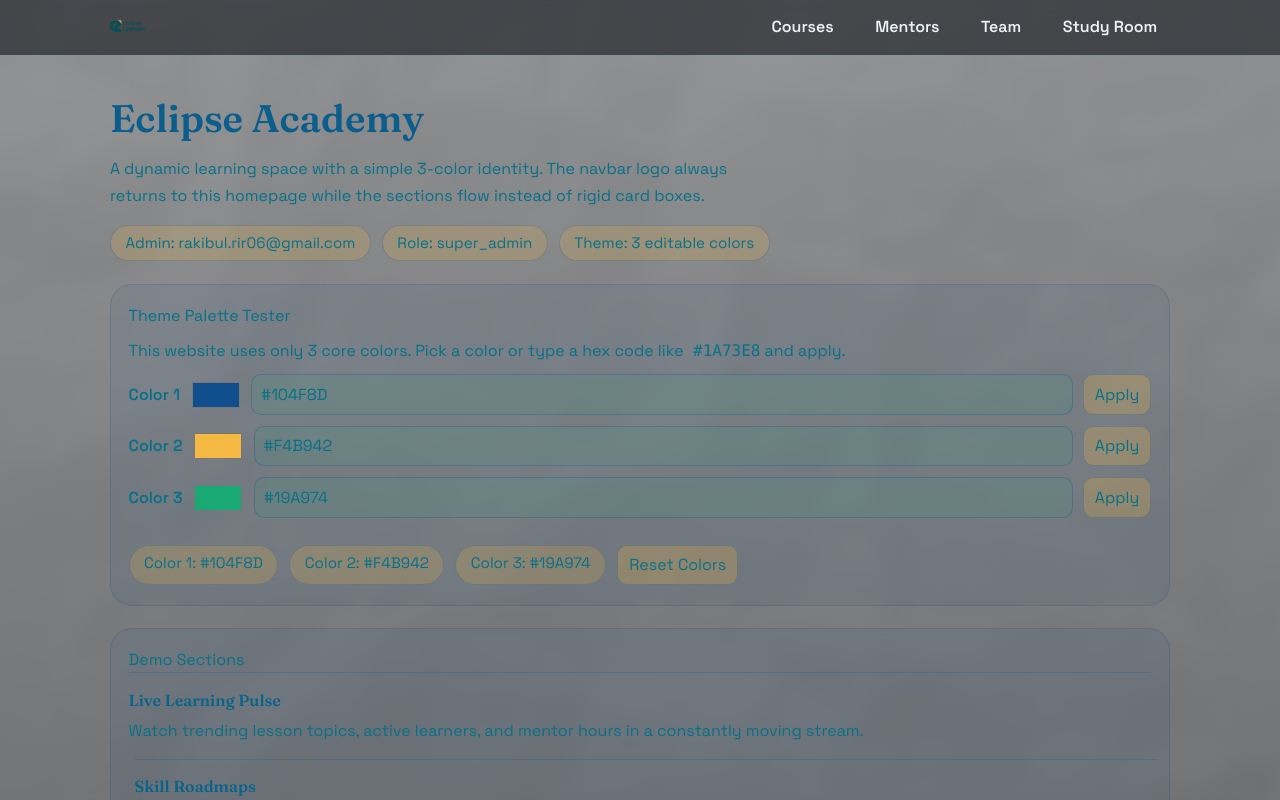
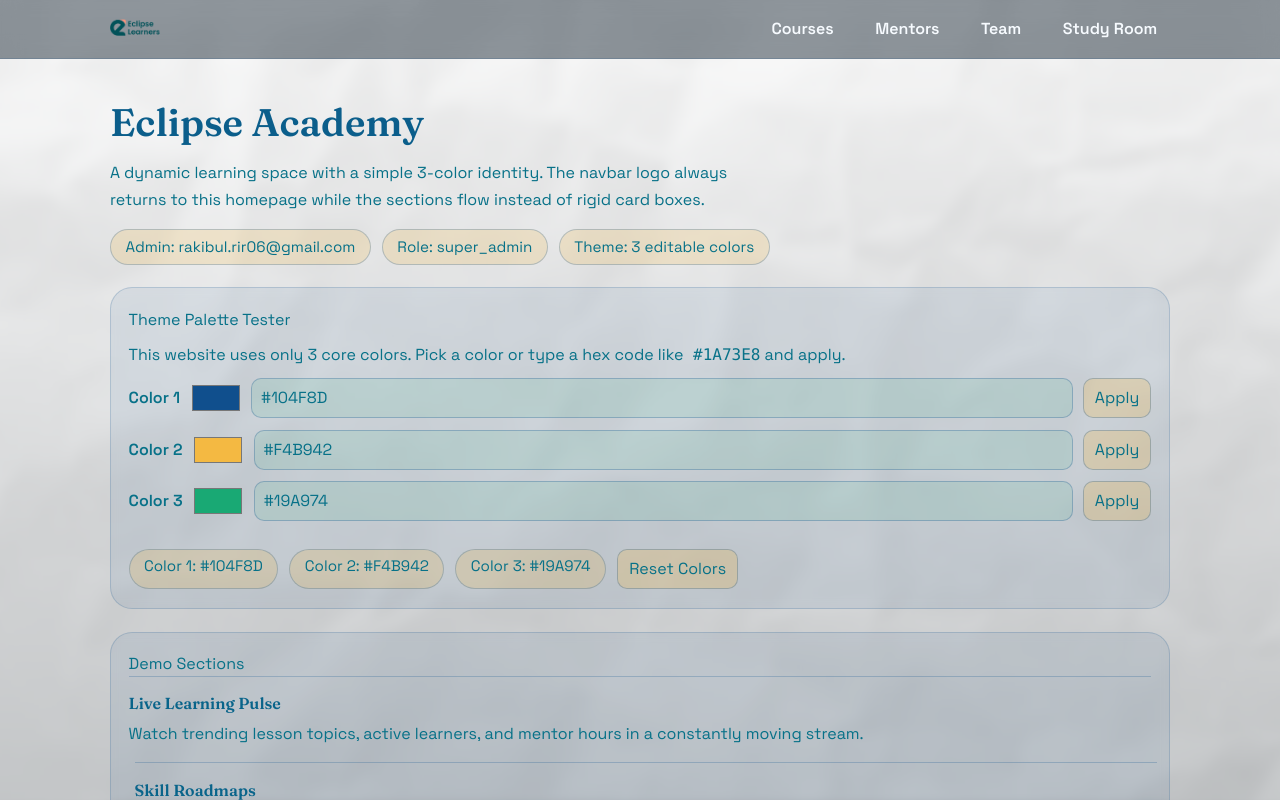
Before and after one commit to RakibulIslam1/eclipse, a Next.js app: page / in a window 1280 px wide. Shown: the top 800 px of the page. Built offline with nearby package versions, Linux system fonts and the light colour scheme.

Commit message:
Brighten site background and enlarge navbar logo

```diff
--- a/src/app/globals.css
+++ b/src/app/globals.css
@@ -14,7 +14,7 @@ body {
   margin: 0;
   color: color-mix(in oklab, var(--color-1) 64%, var(--color-3));
   font-family: var(--font-body), "Segoe UI", sans-serif;
-  background: #101418;
+  background: #1b242c;
   min-height: 100vh;
 }
 
@@ -35,10 +35,10 @@ a {
   z-index: 0;
   pointer-events: none;
   background:
-    linear-gradient(to bottom, rgba(8, 10, 14, 0.42), rgba(8, 10, 14, 0.55)),
+    linear-gradient(to bottom, rgba(255, 255, 255, 0.08), rgba(17, 28, 36, 0.22)),
     url("/bg/download-4.jfif") center / cover no-repeat;
-  filter: blur(8px);
-  transform: scale(1.05);
+  filter: blur(5px);
+  transform: scale(1.03);
 }
 
 .site-header {
@@ -47,13 +47,13 @@ a {
   z-index: 20;
   backdrop-filter: blur(10px);
   border-bottom: 1px solid color-mix(in oklab, var(--color-1) 18%, transparent);
-  background: rgba(9, 14, 18, 0.56);
+  background: rgba(17, 32, 44, 0.46);
 }
 
 .top-nav {
   max-width: 1100px;
   margin: 0 auto;
-  padding: 0.55rem 1.25rem;
+  padding: 0.5rem 1.25rem;
   display: flex;
   align-items: center;
   justify-content: space-between;
@@ -67,7 +67,7 @@ a {
 }
 
 .brand-logo {
-  height: 30px;
+  height: 42px;
   width: auto;
 }
 
@@ -76,7 +76,7 @@ a {
   gap: 1rem;
   flex-wrap: wrap;
   font-weight: 600;
-  color: #ecf2f7;
+  color: #f7fbff;
 }
 
 .nav-links a {
@@ -236,6 +236,10 @@ a {
     padding-top: 1.6rem;
   }
 
+  .brand-logo {
+    height: 36px;
+  }
+
   .palette-row {
     grid-template-columns: 1fr;
   }
--- a/src/app/layout.tsx
+++ b/src/app/layout.tsx
@@ -42,8 +42,8 @@ export default function RootLayout({
                 <Image
                   src="/brand/navbar_logo.png"
                   alt="Eclipse"
-                  width={136}
-                  height={34}
+                  width={196}
+                  height={48}
                   className="brand-logo"
                   priority
                 />
```
